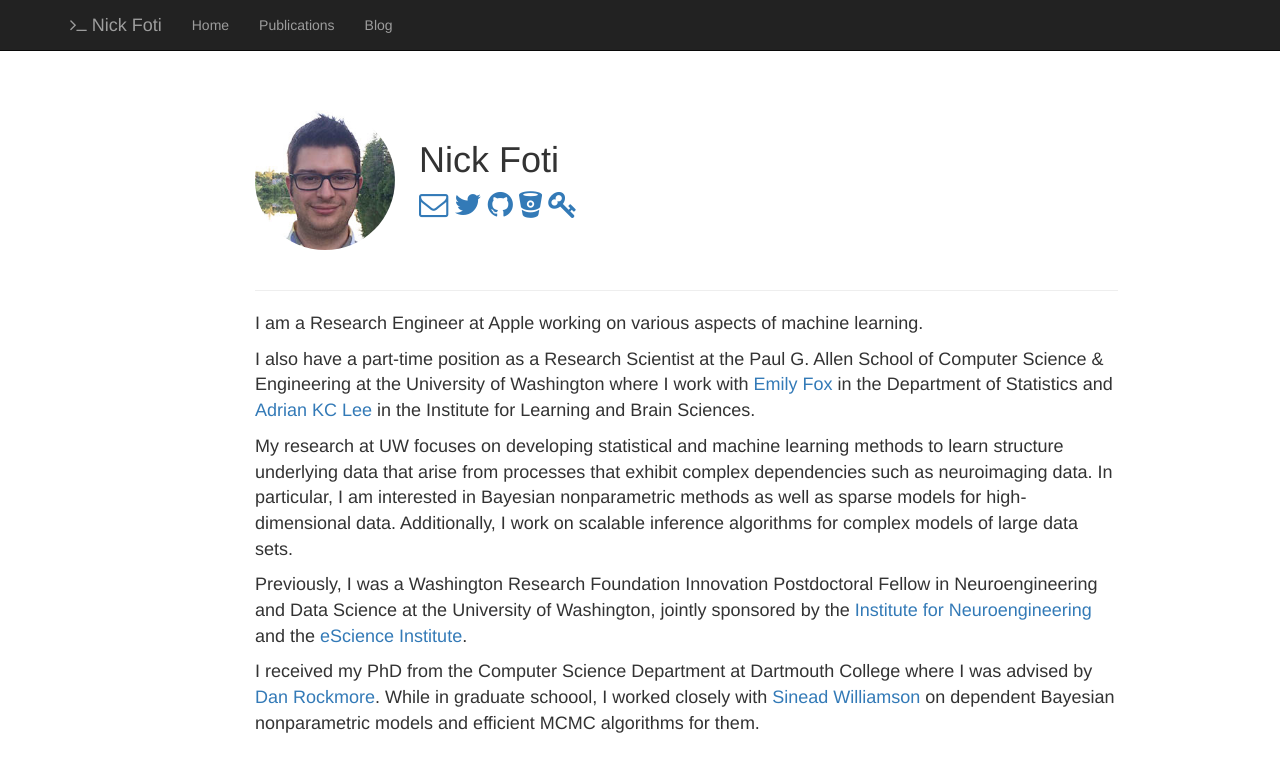
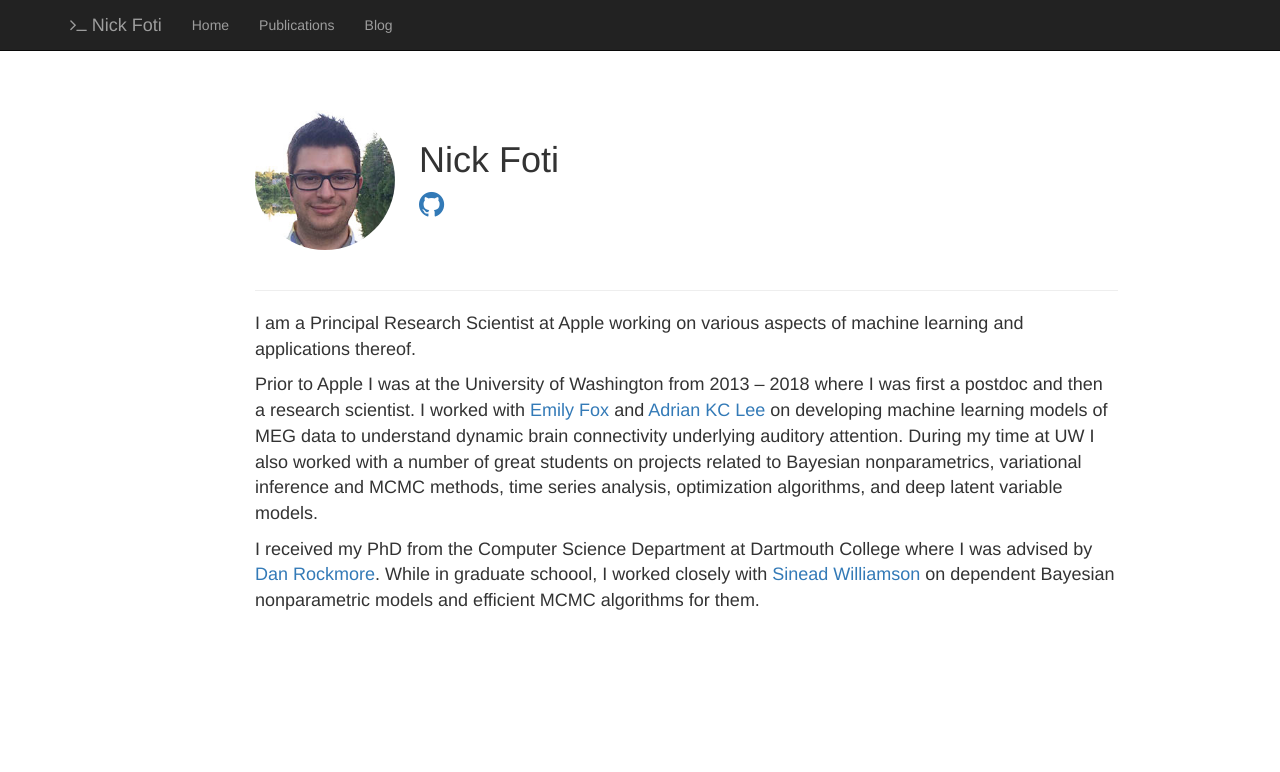
Before and after one commit to nfoti/nfoti.github.com, a Jekyll site: the page built from index.html, in a window 1280 px wide. Shown: the top 772 px of the page. Built offline with Jekyll 4.4.1, drawn with Linux system fonts in a browser that asks for light colours; nearby versions of some CDN libraries; the list of posts is cut into pages by our own code.

```diff
--- a/_config.yml
+++ b/_config.yml
@@ -10,26 +10,21 @@ path:
 url:  'http://nfoti.github.io'
 
 me-img: "/img/foti_self_200x200.jpg"
-departments: ["Paul G. Allen School of Computer Science & Engineering",
-              "Institute for Learning and Brain Sciences"]
-institution: "University of Washington"
+departments: []
+institution: ""
 
 blog-in-social: false
 blog-url: ""
 
-email-in-social: true
+email-in-social: false
 email: "nfoti at uw dot edu"
 
-keybase-in-social: true
+keybase-in-social: false
 keybase-username: nfoti
 
 social:
-  - title: "twitter"
-    url: "https://twitter.com/nickfoti_"
   - title: "github"
     url: "https://github.com/nfoti"
-  - title: "bitbucket"
-    url: "https://bitbucket.org/nfoti"
 
 
 ########
--- a/about.md
+++ b/about.md
@@ -3,28 +3,16 @@ layout: null
 title: about
 ---
 
-I am a Research Engineer at Apple working on various aspects of machine
-learning.
+I am a Principal Research Scientist at Apple working on various aspects of machine learning and applications thereof.
 
-I also have a part-time position as a Research Scientist at the Paul G. Allen
-School of Computer Science & Engineering at the University of Washington where
-I work with [Emily Fox](http://www.stat.washington.edu/~ebfox/) in the
-Department of Statistics and [Adrian KC
-Lee](http://faculty.washington.edu/akclee/) in the Institute for Learning and
-Brain Sciences.
-
-My research at UW focuses on developing statistical and machine learning
-methods to learn structure underlying data that arise from processes that
-exhibit complex dependencies such as neuroimaging data. In particular, I am
-interested in Bayesian nonparametric methods as well as sparse models for
-high-dimensional data. Additionally, I work on scalable inference algorithms
-for complex models of large data sets.
-
-Previously, I was a Washington Research Foundation Innovation Postdoctoral
-Fellow in Neuroengineering and Data Science at the University of Washington,
-jointly sponsored by the [Institute for
-Neuroengineering](http://uwin.washington.edu) and the [eScience
-Institute](http://escience.washington.edu).
+Prior to Apple I was at the University of Washington from 2013 -- 2018 where I
+was first a postdoc and then a research scientist. I worked with [Emily
+Fox](http://www.stat.washington.edu/~ebfox/) and [Adrian KC
+Lee](http://faculty.washington.edu/akclee/) on developing machine learning
+models of MEG data to understand dynamic brain connectivity underlying auditory
+attention. During my time at UW I also worked with a number of great students
+on projects related to Bayesian nonparametrics, variational inference and MCMC
+methods, time series analysis, optimization algorithms, and deep latent variable models.
 
 I received my PhD from the Computer Science Department at Dartmouth College
 where I was advised by [Dan Rockmore](http://www.cs.dartmouth.edu/~rockmore).
--- a/blog.html
+++ b/blog.html
@@ -9,7 +9,7 @@ title: Blog
 
 {% include column_layout_start.html %}
 
-<h2>Coming Soon!</h2>
+<h2>Maybe someday...</h2>
 
 <div class="posts">
   {% for post in site.posts %}
```
Also changed, not shown: 6 other files.
